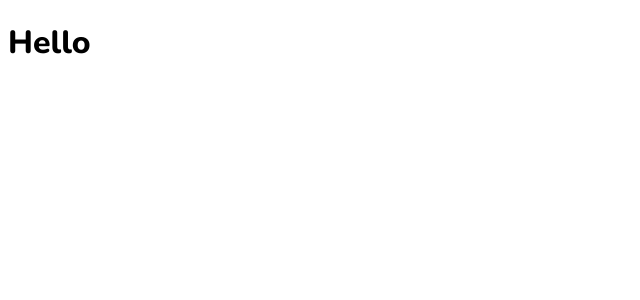
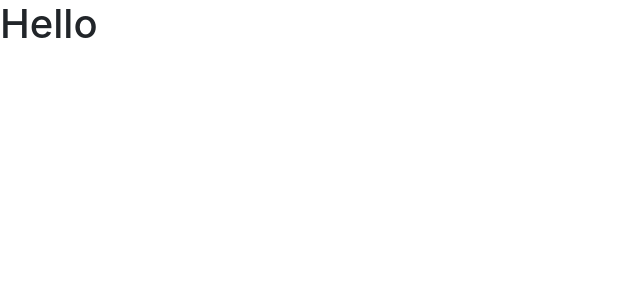
Before and after one commit to taiseen/react_user_crud_app, a React (Create React App) app: page / in a window 1280 px wide. Shown: the top 300 px of the page, without its empty margins (0-640 px from the left). Built offline with nearby package versions, Linux system fonts and the light colour scheme.

Commit message:
project init 2 ==> OK

```diff
--- a/public/index.html
+++ b/public/index.html
@@ -1,17 +1,16 @@
 <!DOCTYPE html>
 <html lang="en">
-
     <head>
         <meta charset="utf-8" />
         <meta http-equiv="X-UA-Compatible" content="IE=edge">
         <meta name="viewport" content="width=device-width, initial-scale=1.0">
-    <link rel="icon" href="./basket.ico" type="image/x-icon">
-    <title>Simple Shopping Cart</title>
+        <link rel="icon" href="./fav/user.svg" type="image/x-icon">
+        <title>User CRUD App</title>
+        <!-- FontAwesome Icon Package -->
         <script src="https://kit.fontawesome.com/1f45fef13f.js" crossorigin="anonymous"></script>
     </head>
 
     <body>
         <div id="root"></div>
     </body>
-
 </html>
--- a/src/App.js
+++ b/src/App.js
@@ -1,3 +1,7 @@
+// 21-Jun-2021
+// import 'bootstrap/dist/css/bootstrap.min.css';
+import '../node_modules/bootstrap/dist/css/bootstrap.css';
+
 const App = () => {
 
     return (
--- a/src/index.css
+++ /dev/null
@@ -1,6 +0,0 @@
-@import url('https://fonts.googleapis.com/css2?family=Nunito:wght@400;800&display=swap');
-/* https://fonts.google.com/specimen/Nunito */
-
-body {
-  font-family: Nunito, Arial;
-}
--- a/src/index.js
+++ b/src/index.js
@@ -1,6 +1,5 @@
 import React from 'react';
 import ReactDOM from 'react-dom';
-import './index.css';
 import App from './App';
 
 ReactDOM.render(
```
Also changed, not shown: public/fav/user.svg (added), 1 other file (tests, documents, lock files or other folders). Lines whose indentation alone changed are shown as unchanged.
